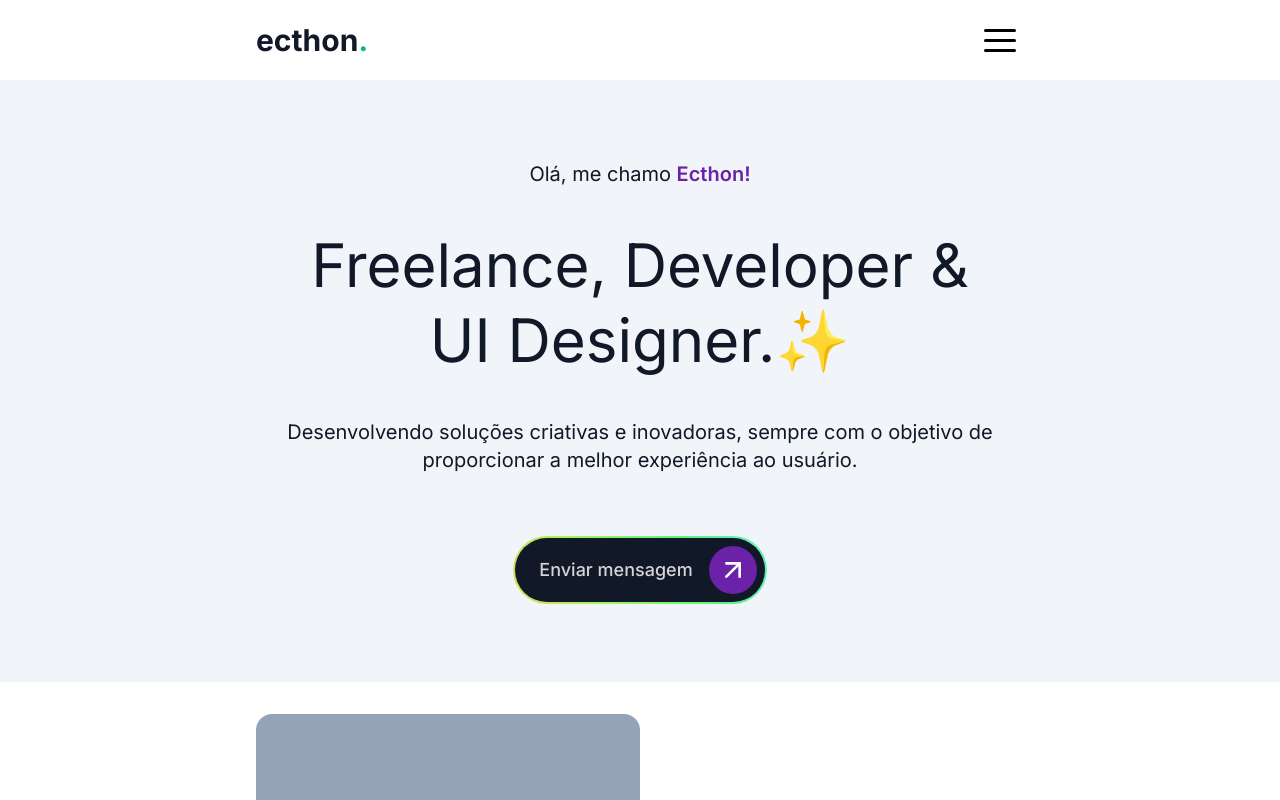
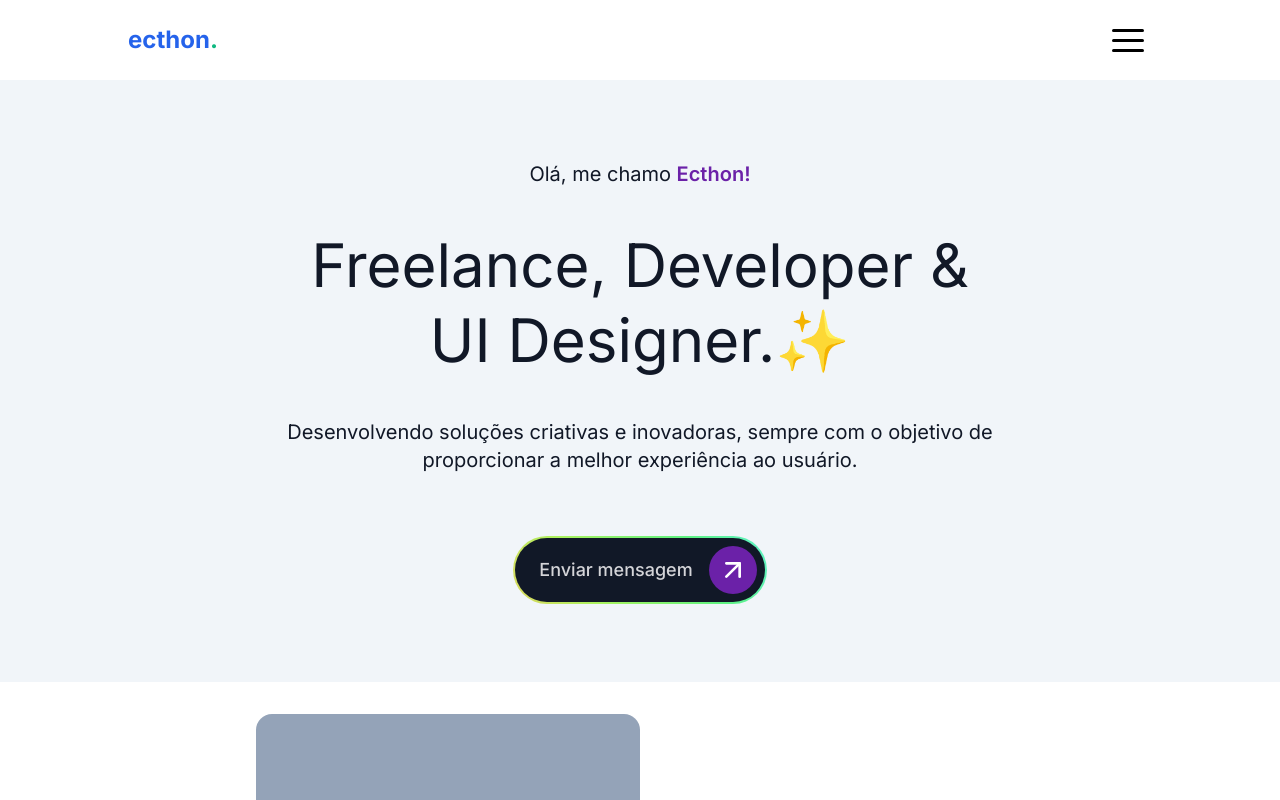
Before and after one commit to ecthon/ecthon-app-2023, a Next.js app: page / in a window 1280 px wide. Shown: the top 800 px of the page. Built offline with nearby package versions, Linux system fonts and the light colour scheme.

Commit message:
resposive header

```diff
--- a/src/components/Header/index.tsx
+++ b/src/components/Header/index.tsx
@@ -6,8 +6,8 @@ export function Header() {
     const [isOpen, setOpen] = useState(false)
     return(
         <header>
-            <div className="flex justify-between w-3/5 h-20 items-center mx-auto">
-                <a href="#" className="text-3xl text-gray-900 font-bold">ecthon<span className="text-emerald-500">.</span></a>
+            <div className="flex justify-between w-3/5 sm:w-4/5 h-20 items-center mx-auto">
+                <a href="#" className="text-3xl sm:text-2xl sm:text-blue-600 text-gray-900 font-bold">ecthon<span className="text-emerald-500">.</span></a>
                 <nav className="flex">
                     <Hamburger rounded toggled={isOpen} toggle={setOpen}/>
                 </nav>
```
